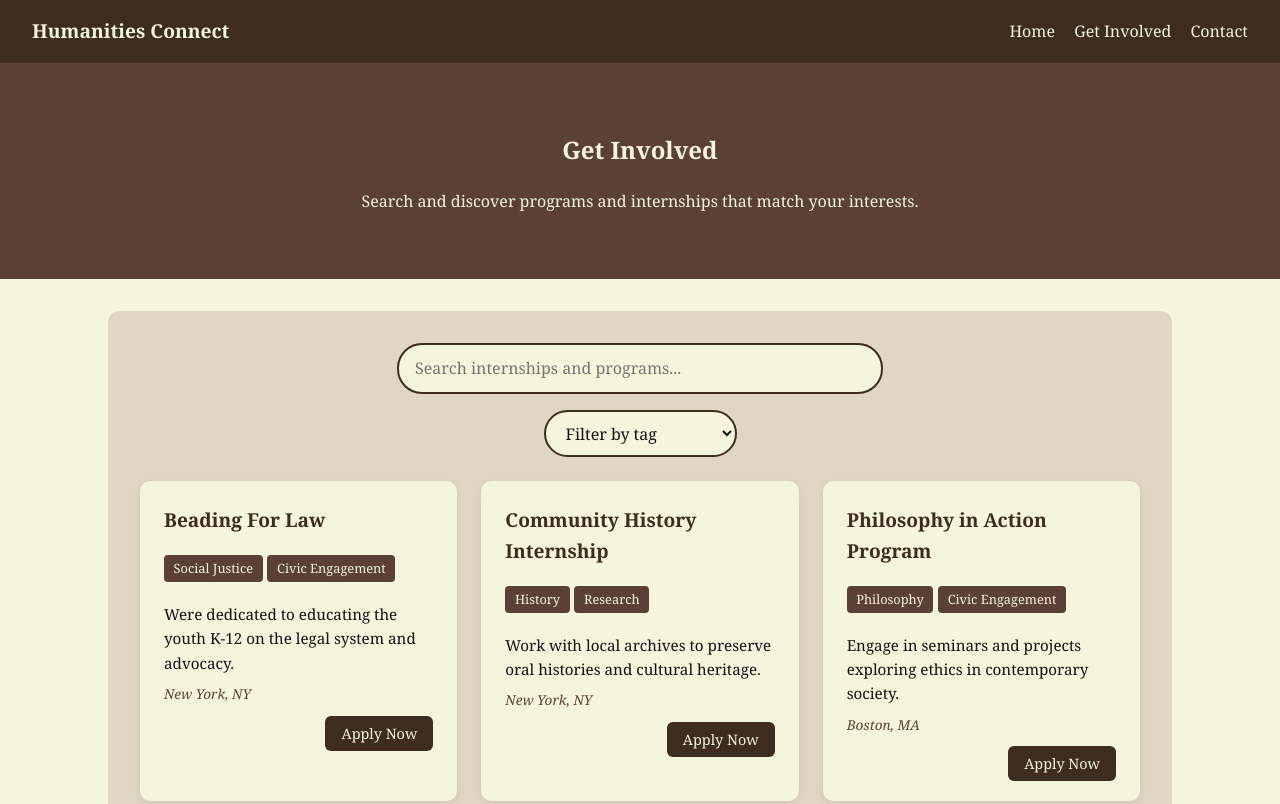
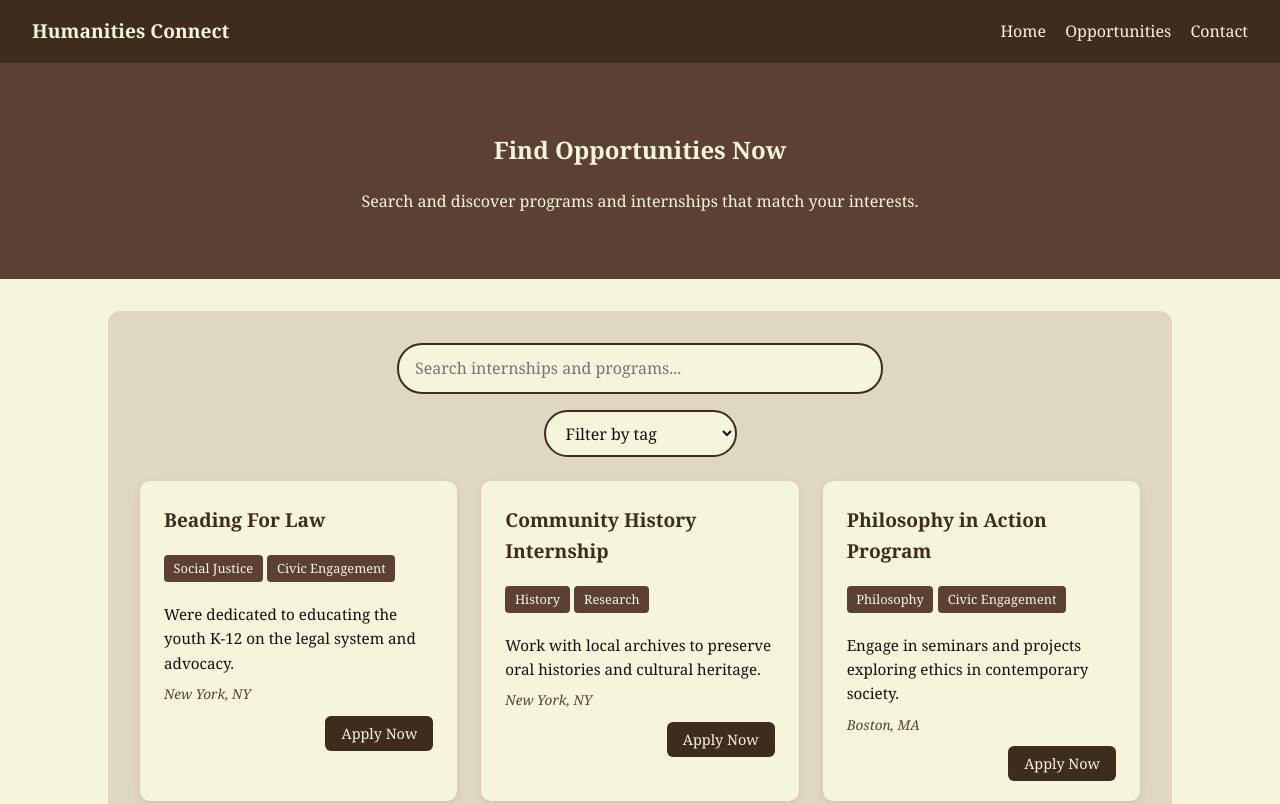
Before and after one commit to TameSquritle/Humanities-Connect, a plain HTML site: page get-involved.html in a window 1280 px wide. Shown: the top 804 px of the page. Drawn offline with Linux system fonts and the light colour scheme.

Commit message:
Update get-involved.html

```diff
--- a/get-involved.html
+++ b/get-involved.html
@@ -3,7 +3,7 @@
 <head>
   <meta charset="UTF-8">
   <meta name="viewport" content="width=device-width, initial-scale=1.0">
-  <title>Get Involved - Humanities Connect</title>
+  <title>Opportunities - Humanities Connect</title>
   <style>
     :root {
       --brown-dark: #3e2c1c;
@@ -195,14 +195,14 @@
     <div class="logo">Humanities Connect</div>
     <ul>
       <li><a href="index.html#home">Home</a></li>
-      <li><a href="get-involved.html">Get Involved</a></li>
+      <li><a href="get-involved.html">Opportunities</a></li>
       <li><a href="index.html#contact">Contact</a></li>
     </ul>
   </nav>
 
   <!-- Page Header -->
   <section class="page-header">
-    <h1>Get Involved</h1>
+    <h1>Find Opportunities Now</h1>
     <p>Search and discover programs and internships that match your interests.</p>
   </section>
 
@@ -222,7 +222,7 @@
 
     <!-- Page-level Apply Button -->
     <div class="apply-container">
-      <a href="apply.html" class="btn-apply">Apply Now</a>
+      <a href="apply.html" class="btn-apply">Join Us</a>
     </div>
   </section>
 
```
